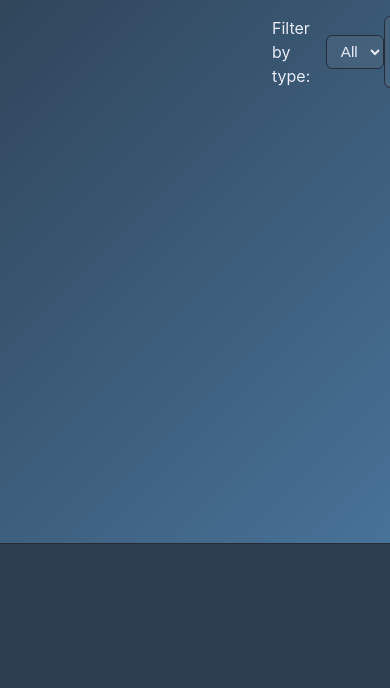
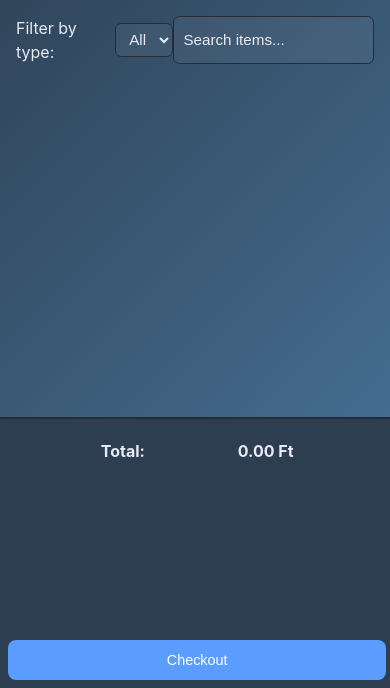
Before and after one commit to KKondor/2025-szfm-big-project, a Flask app: page / in a window 390 px wide; the page is wider, and only the part inside the window is pictured. Shown: the part 156-844 px from the top of that part. Run offline with Flask 3, Linux system fonts and the light colour scheme; the visitor is signed in with stand-in values (Sample User, id 1); data that the repository does not hold is empty.

Commit message:
fix: fixed responsibility issues by making the sidebar appear at the bottom

```diff
--- a/src/frontend/static/css/item-list.css
+++ b/src/frontend/static/css/item-list.css
@@ -248,6 +248,11 @@
 }
 
 @media (max-width: 768px) {
+  .item-list {
+    margin-left: 0;
+    margin-bottom: 35vh;
+  }
+
   .item-card {
     flex-direction: column;
     text-align: center;
@@ -256,6 +261,7 @@
 
   .item-card img {
     width: 100%;
+    padding-left: 0;
   }
 
   .add-btn {
@@ -264,19 +270,26 @@
     left: 0;
     right: 0;
     border-radius: 0 0 0.75rem 0.75rem;
+    height: 15%;
     width: 100%;
     padding: 0.8rem;
   }
 
+  .filter-bar {
+    display: flex;
+    margin-left: 0;
+  }
+
   .basket-sidebar {
+    position: fixed;
     top: auto;
     bottom: 0;
     left: 0;
-    width: 100%;
-    height: clamp(6rem, 20vh, 8rem);
+    width: 97vw;
+    height: 30vh;
+    margin: 0;
     border-right: none;
-    border-top: 1px solid var(--border);
-    flex-direction: row;
+    border-top: 2px solid var(--border);
     padding: 0.5rem;
     transform: translateY(100%);
   }
@@ -285,29 +298,36 @@
     transform: translateY(0);
   }
 
+  .basket-sidebar h2 {
+    display: none;
+  }
+
   .basket-items {
     flex-direction: row;
     overflow-x: auto;
-    gap: 0.5rem;
-    padding: 0 0.5rem 1.3rem;
+    overflow-y: hidden;
+    gap: 1rem;
+    padding-bottom: 0.5rem;
+    scroll-snap-type: x mandatory;
   }
 
   .basket-item {
+    min-width: clamp(10rem, 60vw, 14rem);
     flex: 0 0 auto;
-    width: clamp(10rem, 45vw, 15rem);
-    height: 100%;
-    align-items: center;
-    justify-content: center;
+    scroll-snap-align: start;
+    line-height: 0;
   }
 
-  .basket-item img {
-    width: 60px;
-    height: 60px;
+  .basket-total {
+    font-size: 1rem;
+    order: -1;
+    margin: 0;
+    justify-content: space-evenly;
+    border-top: none ;
   }
 
-  .basket-sidebar h2,
-  .basket-total,
   .checkout-btn {
-    display: none;
+    width: 100%;
+    margin-top: 0.5rem;
   }
 }
```
